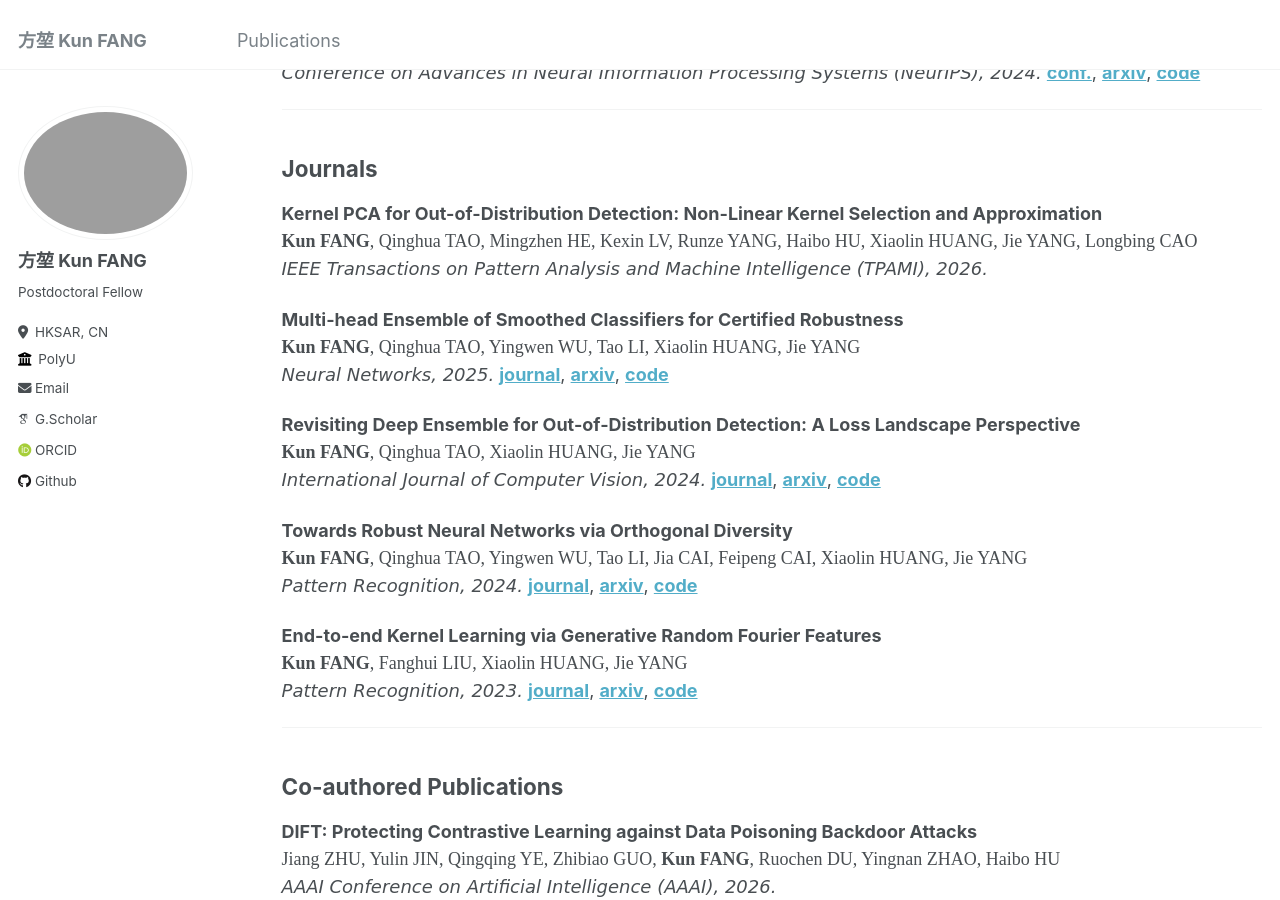
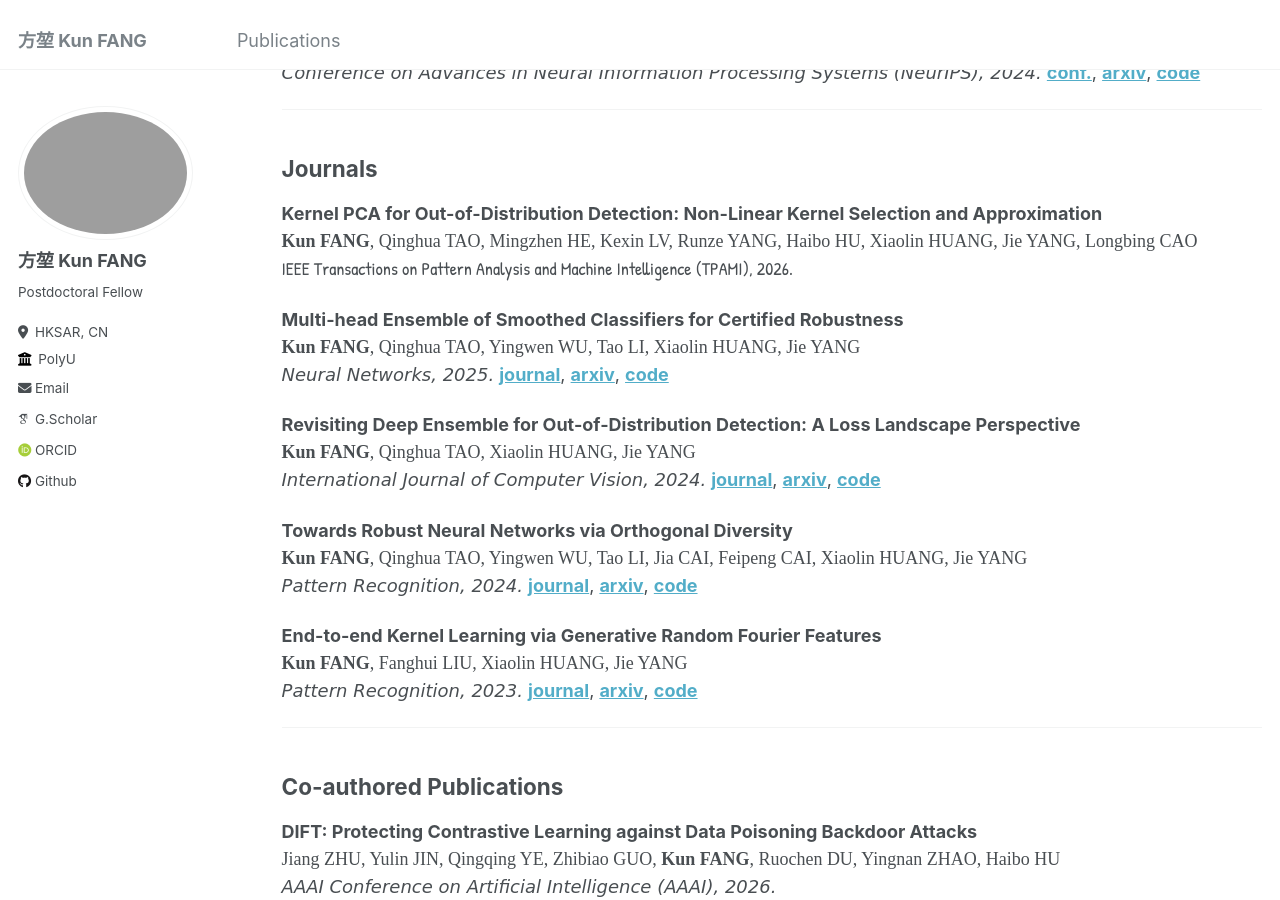
Before and after one commit to fanghenshaometeor/fanghenshaometeor.github.io, a Jekyll site: the page built from _pages/publications.md, in a window 1280 px wide and 900 px high, scrolled down 580 px. Built offline with Jekyll 4.4.1, drawn with Linux system fonts in a browser that asks for light colours; some web fonts are replaced.

Commit message:
update-font

```diff
--- a/_includes/head/custom.html
+++ b/_includes/head/custom.html
@@ -23,7 +23,7 @@
 <meta name="msapplication-config" content="{{ base_path }}/images/browserconfig.xml?v=M44lzPylqQ">
 <meta name="theme-color" content="#ffffff">
 <link rel="stylesheet" href="{{ base_path }}/assets/css/academicons.css"/>
-
+<link rel="stylesheet" href="{{ base_path }}/assets/css/custom.css">
 
 <!-- Support for MatJax -->
 <script src="https://cdnjs.cloudflare.com/polyfill/v3/polyfill.min.js?features=es6"></script>
--- a/_pages/publications.md
+++ b/_pages/publications.md
@@ -39,7 +39,7 @@ author_profile: true
 
 **Kernel PCA for Out-of-Distribution Detection: Non-Linear Kernel Selection and Approximation**
 <span style="font-family:Ink Free; font-size:1em;">**Kun FANG**, Qinghua TAO, Mingzhen HE, Kexin LV, Runze YANG, Haibo HU, Xiaolin HUANG, Jie YANG, Longbing CAO</span>
-<span style="font-family:comic sans ms; font-size:1em;">*IEEE Transactions on Pattern Analysis and Machine Intelligence (TPAMI), 2026.*</span>
+<span style="font-family:Patrick Hand; font-size:1em;">IEEE Transactions on Pattern Analysis and Machine Intelligence (TPAMI), 2026.</span>
 
 **Multi-head Ensemble of Smoothed Classifiers for Certified Robustness**
 <span style="font-family:Ink Free; font-size:1em;">**Kun FANG**, Qinghua TAO, Yingwen WU, Tao LI, Xiaolin HUANG, Jie YANG</span>
--- /dev/null
+++ b/assets/css/custom.css
@@ -0,0 +1,6 @@
+@font-face {
+    font-family: 'Patrick Hand';
+    src: url('../fonts/PatrickHand-Regular.ttf') format('truetype');
+    font-weight: 400;
+    font-style: normal;
+}
```
Also changed, not shown: assets/fonts/PatrickHand-Regular.ttf (added).
